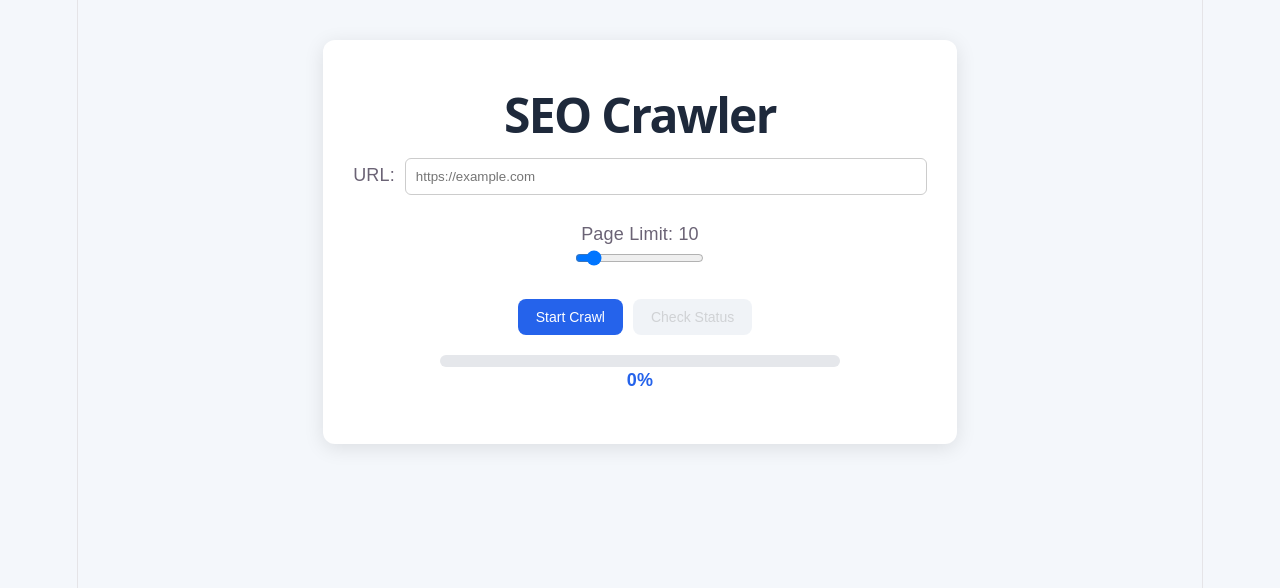
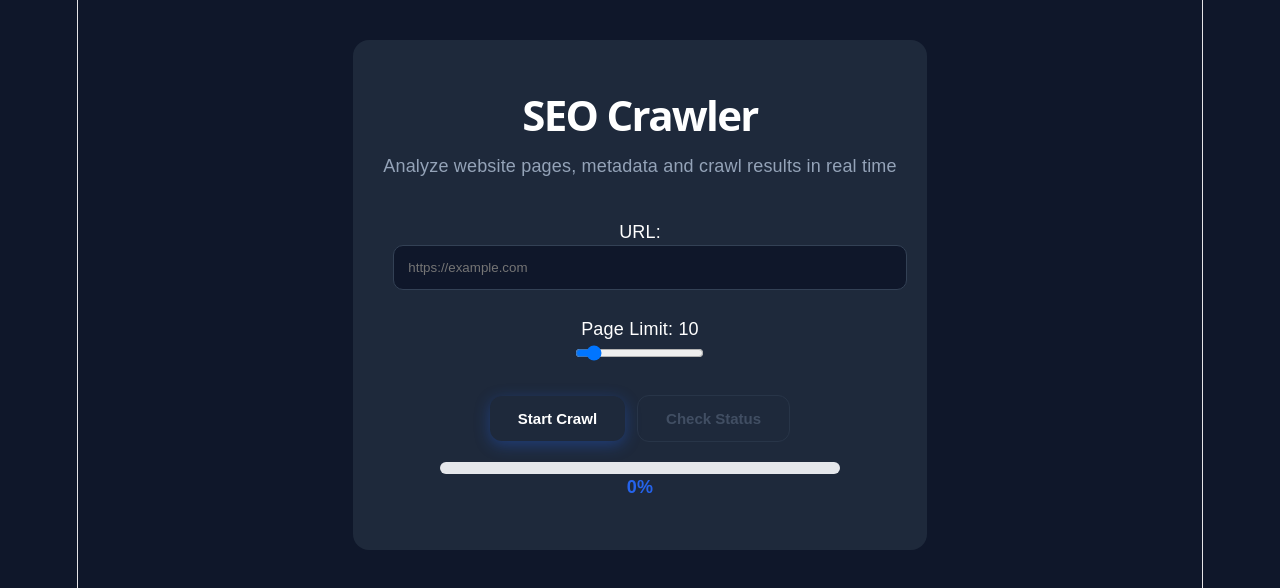
Before and after one commit to mehreennaqvi06/seo-crawler, a React (Vite) app in the folder frontend/: page / in a window 1280 px wide. Shown: the top 588 px of the page. Built offline with nearby package versions, Linux system fonts and the light colour scheme.

Commit message:
Improve crawler UI

```diff
--- a/frontend/src/App.css
+++ b/frontend/src/App.css
@@ -1,5 +1,5 @@
 body {
-  background: #f4f7fb;
+  background: #0f172a;
   font-family: Arial, sans-serif;
 }
 
@@ -7,17 +7,17 @@ body {
   max-width: 1100px;
   margin: 40px auto;
   padding: 30px;
-  background: white;
-  border-radius: 12px;
-  box-shadow: 0 4px 20px rgba(0,0,0,0.1);
-  text-align: center;
+  background: #1e293b;
+  border-radius: 16px;
+  color: white;
 }
 
 .title {
-  font-size: 48px;
-  font-weight: bold;
-  color: #1e293b;
-  margin-bottom: 30px;
+  text-align: center;
+  color: white;
+  font-size: 42px;
+  font-weight: 700;
+  margin-bottom: 25px;
 }
 
 .url-input {
@@ -28,23 +28,46 @@ body {
   border-radius: 6px;
 }
 
-.primary-btn,
-.secondary-btn {
-  padding: 10px 18px;
+.primary-btn {
+  background: #1e293b;
+  color: white;
   border: none;
-  border-radius: 8px;
+  padding: 14px 28px;
+  border-radius: 12px;
+  font-size: 15px;
+  font-weight: 600;
   cursor: pointer;
-  font-size: 14px;
-  margin-right: 10px;
+  transition: all 0.25s ease;
+  box-shadow: 0 4px 15px rgba(37, 99, 235, 0.35);
 }
 
-.primary-btn {
-  background: #2563eb;
-  color: white;
+.primary-btn:hover {
+  background: #1e293b;
+  transform: translateY(-2px);
 }
 
 .secondary-btn {
-  background: #e2e8f0;
+  background: #334155;
+  color: white;
+  border: 1px solid #475569;
+  padding: 14px 28px;
+  border-radius: 12px;
+  font-size: 15px;
+  font-weight: 600;
+  cursor: pointer;
+  margin-left: 12px;
+  transition: all 0.25s ease;
+}
+
+.secondary-btn:hover {
+  background: #475569;
+}
+
+.secondary-btn:disabled {
+  background: #1e293b;
+  color: #64748b;
+  cursor: not-allowed;
+  border-color: #334155;
 }
 
 table {
@@ -107,3 +130,71 @@ td {
   opacity: 0.5;
   cursor: not-allowed;
 }
+
+.subtitle {
+  text-align: center;
+  color: #94a3b8;
+  font-size: 18px;
+  margin-bottom: 40px;
+  margin-top: 0;
+}
+
+.url-input {
+  width: 100%;
+  padding: 14px;
+  border-radius: 10px;
+  border: 1px solid #334155;
+  background: #0f172a;
+  color: white;
+  box-sizing: border-box;
+}
+
+.stats-grid {
+  display: flex;
+  gap: 20px;
+  margin: 25px 0;
+}
+
+.stat-card {
+  flex: 1;
+  background: #334155;
+  padding: 20px;
+  border-radius: 12px;
+  text-align: center;
+}
+
+.stat-card h3 {
+  margin: 0;
+  color: #94a3b8;
+}
+
+.stat-card p {
+  font-size: 24px;
+  font-weight: bold;
+}
+
+table {
+  width: 100%;
+  border-collapse: collapse;
+  margin-top: 20px;
+  overflow: hidden;
+  border-radius: 12px;
+}
+
+th {
+  background: #2563eb;
+  color: white;
+  padding: 14px;
+}
+
+td {
+  padding: 12px;
+}
+
+tr:nth-child(even) {
+  background: #1e293b;
+}
+
+tr:nth-child(odd) {
+  background: #334155;
+}
--- a/frontend/src/App.tsx
+++ b/frontend/src/App.tsx
@@ -95,6 +95,9 @@ function App() {
   return (
     <div className="container">
       <h1 className="title">SEO Crawler</h1>
+      <p className="subtitle">
+        Analyze website pages, metadata and crawl results in real time
+      </p>
 
       <div>
         <label>URL:</label>
@@ -136,14 +139,28 @@ function App() {
       </button>
 
       {jobId && (
-        <div className="status-card">
-          <p><strong>Job ID:</strong> {jobId}</p>
-          <p><strong>Status:</strong> {status}</p>
+        <div className="stats-grid">
+
+          <div className="stat-card">
+            <h3>Job ID</h3>
+            <p>{jobId}</p>
+          </div>
+
+          <div className="stat-card">
+            <h3>Status</h3>
+            <p>{status}</p>
+          </div>
+
+          <div className="stat-card">
+            <h3>Pages</h3>
+            <p>{pages.length}</p>
+          </div>
+
         </div>
       )}
 
       <div style={{ width: "400px", margin: "20px auto" }}>
-       <div className="progress-container">
+        <div className="progress-container">
           <div
             className="progress-bar"
             style={{ width: `${progress}%` }}
@@ -151,8 +168,6 @@ function App() {
         </div>
         <p className="progress-text">{progress}%</p>
       </div>
-
-
 
       {pages.length > 0 && (
         <>
```
